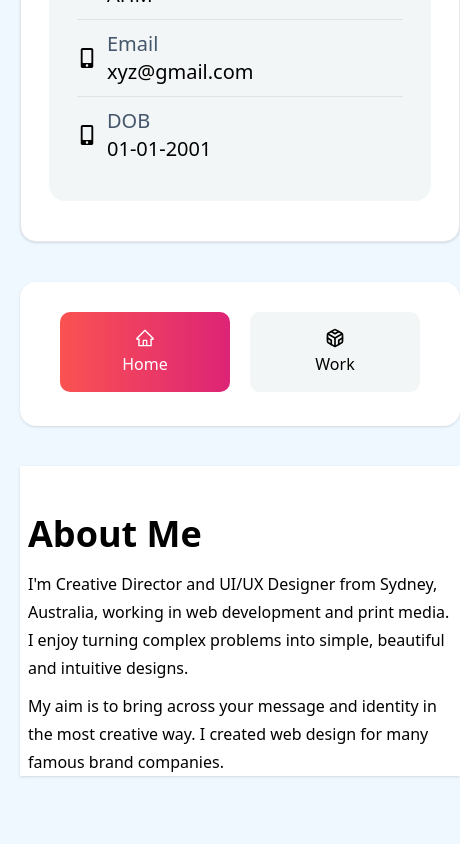
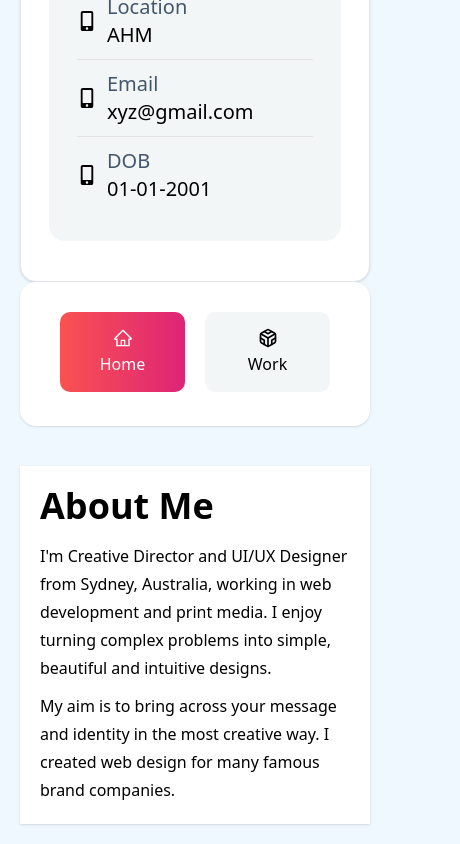
Before and after one commit to yash-pb/portfolio, a Vue app: page / in a window 390 px wide. Shown: the part 812-1656 px from the top of the page, 460 px wide, since content can reach past the window. Before the commit the page ends 1608 px from the top, so only its background shows below. Built offline with nearby package versions, Linux system fonts and the light colour scheme.

Commit message:
responsive changes

```diff
--- a/src/components/Layout/MainLayout.vue
+++ b/src/components/Layout/MainLayout.vue
@@ -3,7 +3,7 @@
         <!-- Header -->
         <MainHeader />
         <!-- content -->
-        <div class="grid grid-cols-1 md:grid-cols-12 gap-10 justify-between">
+        <div class="grid grid-cols-1 md:grid-cols-12 lg:gap-10 justify-between">
             <!-- container grid grid-cols-12 md:gap-10 justify-between lg:mt-[220px] -->
             <!-- <div> -->
             <ProfileCard :profile_data="data" />
@@ -41,30 +41,12 @@
                                         </svg></span>
                                 </span>Work
                             </RouterLink>
-                            <!-- <RouterLink to="/resume" class="w-full h-20 rounded-[10px]  cursor-pointer  font-poppins  bg-[#F3F6F6]  font-medium mx-2.5  text-xtiny text-gray-lite dark:text-[#A6A6A6] justify-center flex flex-col items-center   transition-all duration-300 ease-in-out dark:hover:text-white dark:bg-[#212425] hover:text-white   hover:bg-gradient-to-r from-[#FA5252] to-[#DD2476] lg:text-white lg:dark:text-white   lg:bg-gradient-to-r from-[#FA5252] to-[#DD2476] ">
-                                <span class="text-xl mb-1">
-                                    <svg stroke="currentColor" fill="currentColor" stroke-width="0" viewBox="0 0 1024 1024" height="1em" width="1em" xmlns="http://www.w3.org/2000/svg">
-                                        <path
-                                            d="M946.5 505L560.1 118.8l-25.9-25.9a31.5 31.5 0 0 0-44.4 0L77.5 505a63.9 63.9 0 0 0-18.8 46c.4 35.2 29.7 63.3 64.9 63.3h42.5V940h691.8V614.3h43.4c17.1 0 33.2-6.7 45.3-18.8a63.6 63.6 0 0 0 18.7-45.3c0-17-6.7-33.1-18.8-45.2zM568 868H456V664h112v204zm217.9-325.7V868H632V640c0-22.1-17.9-40-40-40H432c-22.1 0-40 17.9-40 40v228H238.1V542.3h-96l370-369.7 23.1 23.1L882 542.3h-96.1z">
-                                        </path>
-                                    </svg>
-                                </span>Resume
-                            </RouterLink> -->
-                            <!-- <a class="w-full h-20 rounded-[10px]  cursor-pointer  font-poppins  bg-[#F3F6F6]  font-medium mx-2.5  text-xtiny text-gray-lite dark:text-[#A6A6A6] justify-center flex flex-col items-center   transition-all duration-300 ease-in-out dark:hover:text-white dark:bg-[#212425] hover:text-white   hover:bg-gradient-to-r from-[#FA5252] to-[#DD2476] lg:text-white lg:dark:text-white   lg:bg-gradient-to-r from-[#FA5252] to-[#DD2476] " href="/home-box-layout/home">
-                                <span class="text-xl mb-1">
-                                    <svg stroke="currentColor" fill="currentColor" stroke-width="0" viewBox="0 0 1024 1024" height="1em" width="1em" xmlns="http://www.w3.org/2000/svg">
-                                        <path
-                                            d="M946.5 505L560.1 118.8l-25.9-25.9a31.5 31.5 0 0 0-44.4 0L77.5 505a63.9 63.9 0 0 0-18.8 46c.4 35.2 29.7 63.3 64.9 63.3h42.5V940h691.8V614.3h43.4c17.1 0 33.2-6.7 45.3-18.8a63.6 63.6 0 0 0 18.7-45.3c0-17-6.7-33.1-18.8-45.2zM568 868H456V664h112v204zm217.9-325.7V868H632V640c0-22.1-17.9-40-40-40H432c-22.1 0-40 17.9-40 40v228H238.1V542.3h-96l370-369.7 23.1 23.1L882 542.3h-96.1z">
-                                        </path>
-                                    </svg>
-                                </span>Portfolio
-                            </a> -->
                         </ul>
                     </nav>
                 </div>
                 <div class="shadow lg:rounded-2xl bg-white dark:bg-[#111111]">
                     <div data-aos="fade" class="aos-init aos-animate">
-                        <div class="pt-12 md:py-12 px-2 sm:px-5 md:px-10 lg:px-14">
+                        <div class="p-5 md:p-8 lg:p-12">
                             <router-view />
                         </div>
                     </div>
```
